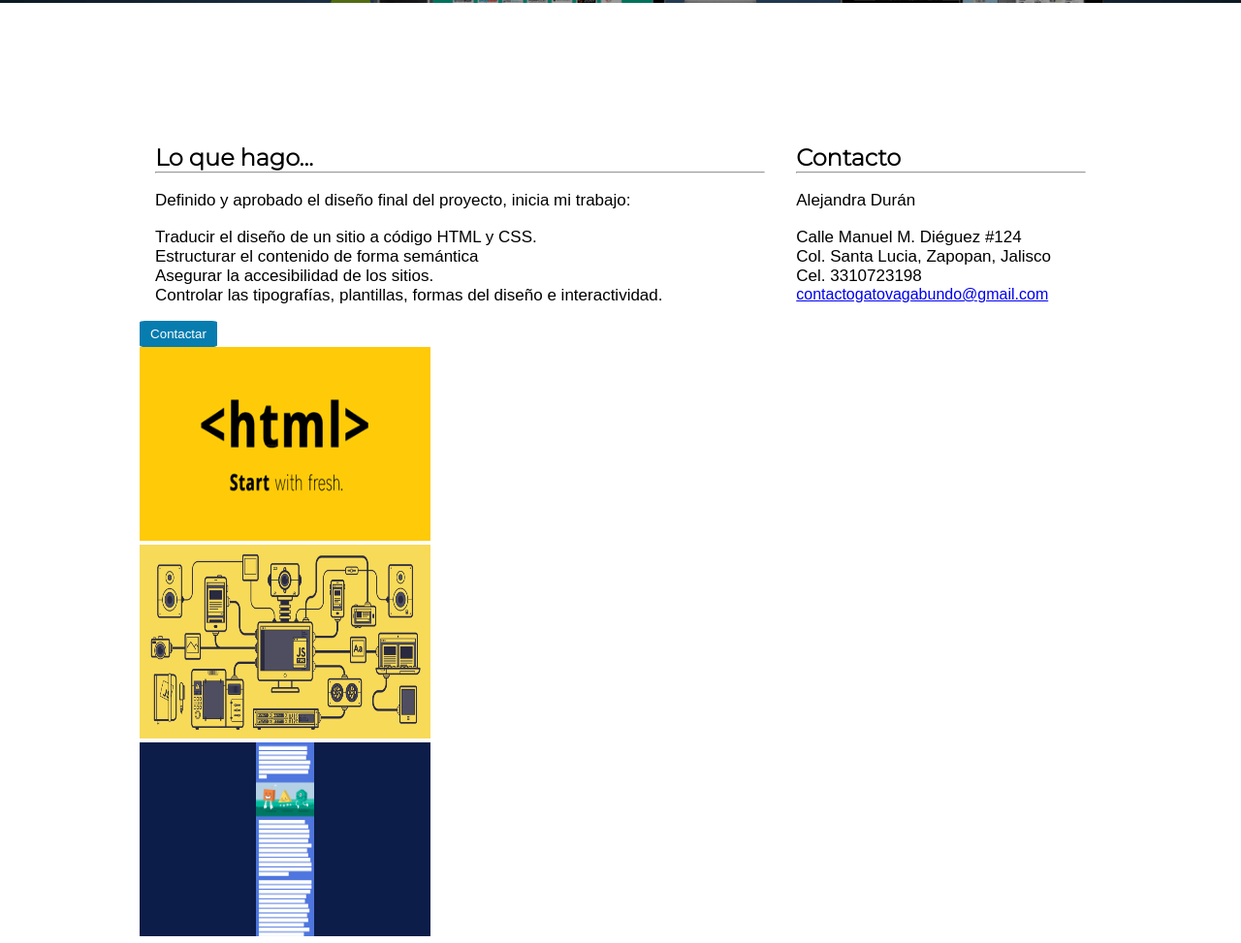
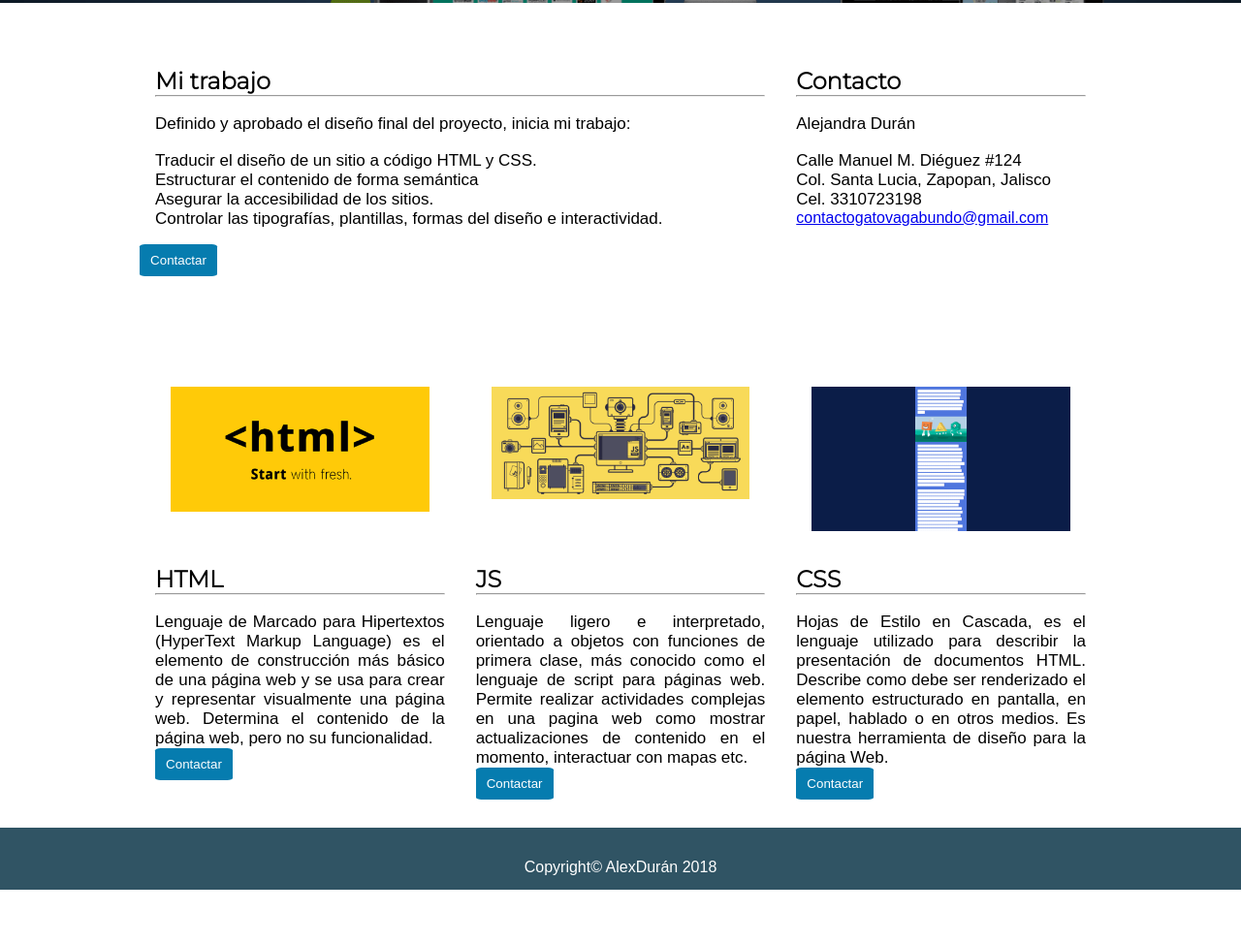
Before and after one commit to AlexDuOl/LAB-MiPagina, a plain HTML site: page index.html in a window 1280 px wide. Shown: the part 299-1272 px from the top of the page at 97% size. After the commit the page ends 1217 px from the top, so only its background shows below. Drawn offline with Linux system fonts and the light colour scheme.

Commit message:
Subiendo ultimos cambios

```diff
--- a/css/style.css
+++ b/css/style.css
@@ -60,9 +60,10 @@ footer {
 
 section img {
   max-width: 100%;
-  height: 200px;
-  width: 300px;
+  width: 100%;
 }
+
+
 
 h1, h2 {
   font-family: 'Montserrat', sans-serif;
@@ -80,12 +81,14 @@ h1 {
 
 p {
   font-size: 17px;
+  height: 20%;
   text-align: justify;
+
 }
 
 .text {
   font-family: Arial, Helvetica, sans-serif;
-  margin-top: 13%;
+  margin-top: 5%;
 }
 
 button {
@@ -94,11 +97,16 @@ button {
   border-radius: 7%;
   color: white;
   font-family: Arial, Helvetica, sans-serif;
-  height: 2em;
+  height: 2.5em;
   width: 6em;
 }
 
 .containerimage {
-  margin-right: 0;
-  width:33.33%;
+  height: 200px;
+  margin-top:2em;
+  width: 300px;
 }
+
+.btn {
+  margin-bottom: 1em;
+}
--- a/index.html
+++ b/index.html
@@ -9,13 +9,13 @@
     <title>Mi página</title>
   </head>
   <body>
-      <nav class="container-fluid ">
+      <nav class="container-fluid "> <!-- Contenedor NAV-->
         <div class="row">
           <div class="brand">
             AlexDurán
           </div>
           <img src="assets/menu.svg" class="menu" alt="">
-          <div class="hide-on-mobile menu">
+          <div class="hide-on-mobile menu"> <!-- Menu-->
             <ul>
               <li><a href="#">Home</a></li>
               <li><a href="#">About</a></li>
@@ -25,17 +25,17 @@
           </div>
         </div>
       </nav>
-    <header class="container-fluid">
+    <header class="container-fluid"><!-- Header-->
       <div class="opaque">
         <h1>Alejandra Durán</h1>
         <h2>Front End Developer</h2>
       </div>
     </header>
-    <section class="container">
-      <div class="row">
-        <div class="col-8 text">
+    <section class="container"><!--Primera seccion-->
+      <div class="row"> <!--Fila-->
+        <div class="col-8 text"> <!--Columna 1-->
           <div class="titulo">
-            <h2>Lo que hago...</h2>
+            <h2>Mi trabajo</h2>
             <hr>
             <br>
           </div>
@@ -46,7 +46,7 @@
             <p>Asegurar la accesibilidad de los sitios.</p>
             <p>Controlar las tipografías, plantillas, formas del diseño e interactividad.</p>
         </div>
-        <div class="col-4 text">
+        <div class="col-4 text"> <!--Columna 2-->
           <div class="titulo">
             <h2>Contacto</h2>
             <hr>
@@ -60,56 +60,60 @@
             <a href="mail">contactogatovagabundo@gmail.com</a>
         </div>
       </div>
-      <div class="row">
+      <div class="row"><!-- Fila boton-->
         <button type="button" name="button">Contactar</button>
       </div>
    </section>
-   <section class="container">
-     <div class="row">
-       <div class="clas-2 containerimage">
-         <img src="assets\gif-html-4.gif" class="clas-2" alt="html">
-       </div>
-       <div class="clas-2 containerimage">
-         <img src="assets\1_OF0xEMkWBv-69zvmNs6RDQ.gif" class="clas-2" alt="js">
-       </div>
-       <div class="clas-2 containerimage">
-         <img src="assets\grid-breakout-demo-1-r2-opt.gif" class="clas-2" alt="css">
-       </div>
-     </div>
-     <div class="row">
-       <div class="col-4 text">
+   <section class="container"> <!-- Contenedor segunda seccion-->
+      <div class="row"> <!-- Fila principal seccion-->
+       <div class="col-4 text"> <!-- Primera columna-->
+         <div class="row"> <!-- Primera fila-->
+           <div class="col-12 containerimage">
+             <img src="assets\gif-html-4.gif" class="image" alt="html">
+           </div>
+         </div>
          <h2>HTML</h2>
          <hr>
          <br>
          <p>Lenguaje de Marcado para Hipertextos (HyperText Markup Language) es el elemento de
            construcción más básico de una página web y se usa para crear y representar visualmente una
            página web. Determina el contenido de la página web, pero no su funcionalidad. </p>
-         <div class="clas-12 row">
-           <button type="button" name="button">Información</butto>
+           <div class="row"> <!-- Segunda fila-->
+             <button type="button" class="btn" name="button">Contactar</button>
+           </div>
+       </div>
+       <div class="col-4 text"> <!-- Segunda columna-->
+         <div class="row"> <!-- Primera fila-->
+           <div class="col-12 containerimage">
+             <img src="assets\1_OF0xEMkWBv-69zvmNs6RDQ.gif" class="image" alt="js">
+           </div>
          </div>
-       </div>
-       <div class="col-4 text">
          <h2>JS</h2>
          <hr>
          <br>
          <p>Lenguaje ligero e interpretado, orientado a objetos con  funciones de primera clase, más
            conocido como el lenguaje de script para páginas web. Permite realizar actividades complejas
            en una pagina web como mostrar actualizaciones de contenido en el momento, interactuar
-           con mapas, animaciones  graficas 2D/3D etc. </p>
-         <div class="clas-12 row">
-           <button type="button" name="button">Información</butto>
+           con mapas etc. </p>
+           <div class="row"> <!-- Segunda fila-->
+             <button type="button" class="btn"  name="button">Contactar</button>
+           </div>
+       </div>
+      <div class="col-4 text"> <!-- Tercera columna-->
+         <div class="row"> <!-- Primera fila-->
+           <div class="col-12 containerimage">
+             <img src="assets\grid-breakout-demo-1-r2-opt.gif" class="image" alt="css">
+           </div>
          </div>
-       </div>
-       <div class="col-4 text">
          <h2>CSS</h2>
          <hr>
          <br>
          <p>Hojas de Estilo en Cascada, es el lenguaje utilizado para describir la presentación de
            documentos HTML. Describe como debe ser renderizado el elemento estructurado en pantalla,
-           en papel, hablado o en otros medios.</p>
-         <div class="clas-12 row">
-           <button type="button" name="button">Información</butto>
-         </div>
+           en papel, hablado o en otros medios. Es nuestra herramienta de diseño para la página Web.</p>
+           <div class="row"> <!-- Segunda fila-->
+             <button type="button" class="btn" name="button">Contactar</button>
+           </div>
        </div>
      </div>
    </section>
```
